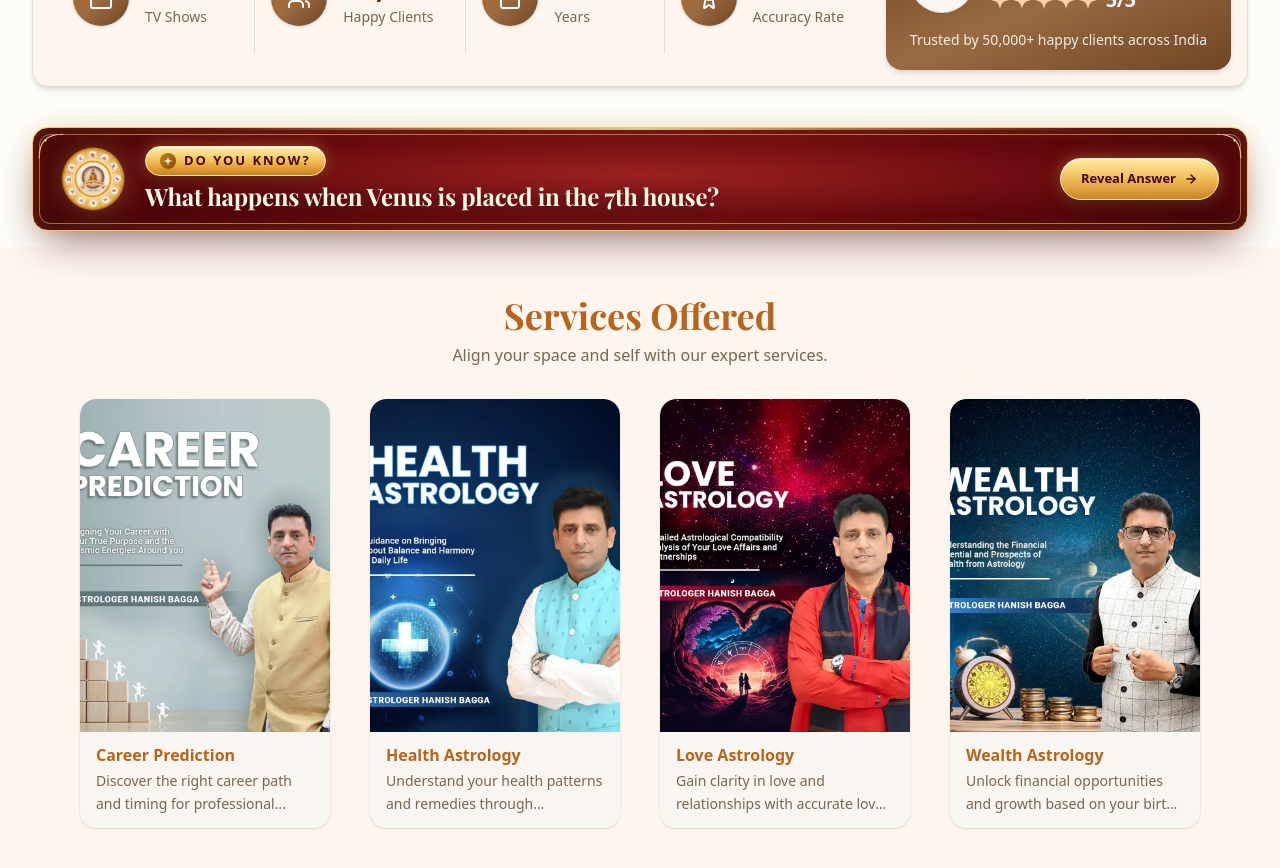
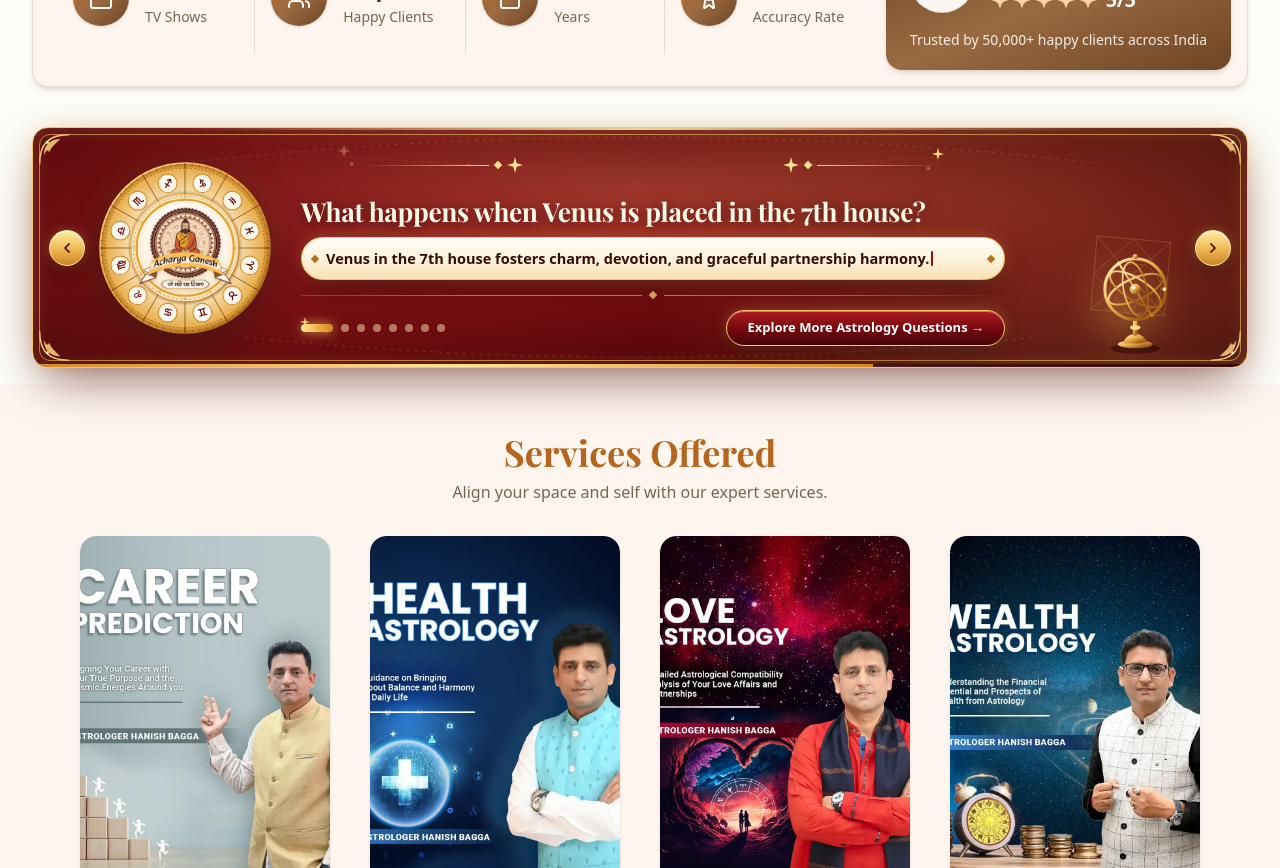
Before and after one commit to astroacharyaganesh/career-page, a React (Vite) app: page / in a window 1280 px wide. Shown: the part 880-1748 px from the top of the page. Built offline with nearby package versions, Linux system fonts and the light colour scheme; a web font is replaced by a local one.

Commit message:
refactor: simplify AstrologyQnaSection animations
Remove unused CSS animations and state logic for entry reveals to clean up the Q&A component.

```diff
--- a/src/components/home/AstrologyQnaSection.tsx
+++ b/src/components/home/AstrologyQnaSection.tsx
@@ -13,7 +13,6 @@ interface AstrologyQnaSectionProps {
 const ROTATE_INTERVAL_MS = 10000;
 const TYPEWRITER_CHAR_MS = 26;
 const TYPEWRITER_START_DELAY_MS = 220;
-const TYPEWRITER_REVEAL_DELAY_MS = 460;
 
 const ZODIAC_GLYPHS = [
   '♈\uFE0E',
@@ -205,11 +204,7 @@ const VedicChakraEmblem: React.FC<VedicChakraEmblemProps> = ({ className = '', c
 
 export const AstrologyQnaSection: React.FC<AstrologyQnaSectionProps> = ({ onOpenBooking }) => {
   const sectionRef = useRef<HTMLElement>(null);
-  const expandedPanelRef = useRef<HTMLElement>(null);
-  const isInitialRevealRef = useRef(false);
   const [isInView, setIsInView] = useState(false);
-  const [isRevealed, setIsRevealed] = useState(false);
-  const [isFromClickReveal, setIsFromClickReveal] = useState(false);
   const [activeIndex, setActiveIndex] = useState(0);
   const [isPaused, setIsPaused] = useState(false);
   const [isMoreModalOpen, setIsMoreModalOpen] = useState(false);
@@ -262,11 +257,6 @@ export const AstrologyQnaSection: React.FC<AstrologyQnaSectionProps> = ({ onOpen
   }, []);
 
   useEffect(() => {
-    if (!isRevealed) {
-      setTypedLength(0);
-      return;
-    }
-
     if (prefersReducedMotion) {
       setTypedLength(fullAnswer.length);
       return;
@@ -278,10 +268,8 @@ export const AstrologyQnaSection: React.FC<AstrologyQnaSectionProps> = ({ onOpen
     }
 
     setTypedLength(0);
-    const delayMs = isInitialRevealRef.current ? TYPEWRITER_REVEAL_DELAY_MS : TYPEWRITER_START_DELAY_MS;
     let intervalId: number | undefined;
     const startTimer = window.setTimeout(() => {
-      isInitialRevealRef.current = false;
       intervalId = window.setInterval(() => {
         setTypedLength((prev) => {
           if (prev >= fullAnswer.length) {
@@ -291,41 +279,29 @@ export const AstrologyQnaSection: React.FC<AstrologyQnaSectionProps> = ({ onOpen
           return prev + 1;
         });
       }, TYPEWRITER_CHAR_MS);
-    }, delayMs);
+    }, TYPEWRITER_START_DELAY_MS);
 
     return () => {
       window.clearTimeout(startTimer);
       if (intervalId !== undefined) window.clearInterval(intervalId);
     };
-  }, [activeIndex, fullAnswer, isInView, isRevealed, prefersReducedMotion]);
+  }, [activeIndex, fullAnswer, isInView, prefersReducedMotion]);
 
   useEffect(() => {
-    if (!isRevealed || isPaused || isMoreModalOpen || totalItems <= 1) return;
+    if (isPaused || isMoreModalOpen || totalItems <= 1) return;
 
     const timer = window.setInterval(() => {
-      setIsFromClickReveal(false);
       setActiveIndex((prev) => (prev + 1) % totalItems);
     }, ROTATE_INTERVAL_MS);
 
     return () => window.clearInterval(timer);
-  }, [activeIndex, isPaused, isMoreModalOpen, isRevealed, totalItems]);
-
-  const handleRevealSection = () => {
-    isInitialRevealRef.current = true;
-    setIsFromClickReveal(true);
-    setIsRevealed(true);
-    window.requestAnimationFrame(() => {
-      expandedPanelRef.current?.focus({ preventScroll: true });
-    });
-  };
+  }, [activeIndex, isPaused, isMoreModalOpen, totalItems]);
 
   const handlePrev = () => {
-    setIsFromClickReveal(false);
     setActiveIndex((prev) => (prev - 1 + totalItems) % totalItems);
   };
 
   const handleNext = () => {
-    setIsFromClickReveal(false);
     setActiveIndex((prev) => (prev + 1) % totalItems);
   };
 
@@ -342,118 +318,12 @@ export const AstrologyQnaSection: React.FC<AstrologyQnaSectionProps> = ({ onOpen
       className="w-full bg-background py-2.5 sm:py-4"
     >
       <div className="w-full max-w-[1536px] mx-auto px-4 sm:px-6 lg:px-8">
-        {!isRevealed ? (
-          <button
-            type="button"
-            onClick={handleRevealSection}
-            aria-expanded={false}
-            aria-controls="astrology-qna-expanded-panel"
-            className="group relative w-full text-left overflow-hidden rounded-2xl border-[1.5px] border-[#f0c56c] bg-[radial-gradient(ellipse_78%_95%_at_50%_45%,#931118_0%,#5c070b_56%,#2d0204_100%)] shadow-[0_18px_42px_-12px_rgba(68,5,8,0.58),0_0_26px_-4px_rgba(232,179,84,0.36),inset_0_0_18px_rgba(245,196,95,0.2)] transition-all duration-300 hover:-translate-y-0.5 hover:shadow-[0_24px_50px_-12px_rgba(68,5,8,0.68),0_0_34px_-2px_rgba(245,196,95,0.5)] focus-visible:outline-2 focus-visible:outline-offset-2 focus-visible:outline-[#ffe8a6] cursor-pointer"
-          >
-            {/* Soft Subtle Breathing Golden Spotlight */}
-            <div
-              aria-hidden="true"
-              className="pointer-events-none absolute inset-0 bg-[radial-gradient(ellipse_56%_72%_at_50%_50%,rgba(255,220,128,0.2)_0%,transparent_72%)] qna-teaser-aura"
-            />
-
-            {/* Periodic Specular Gold Sheen */}
-            {isInView && (
-              <span
-                aria-hidden="true"
-                className="pointer-events-none absolute inset-y-0 left-0 w-1/3 bg-gradient-to-r from-transparent via-[#ffe9a6]/16 to-transparent qna-badge-glint"
-              />
-            )}
-
-            {/* Top Edge Gold Highlight & Manuscript Hairline Frame */}
-            <div
-              aria-hidden="true"
-              className="pointer-events-none absolute top-0 left-1/2 -translate-x-1/2 h-[2px] w-[72%] bg-gradient-to-r from-transparent via-[#fff2b5]/80 to-transparent blur-[0.5px]"
-            />
-            <div
-              aria-hidden="true"
-              className="pointer-events-none absolute inset-[6px] rounded-[11px] border border-[#f2c66d]/55"
-            />
-
-            {/* Subtle Top/Bottom Corner Filigree Accents */}
-            <svg
-              aria-hidden="true"
-              viewBox="0 0 64 64"
-              className="pointer-events-none absolute top-1 left-1 z-20 h-8 w-8 sm:h-9 sm:w-9"
-              fill="none"
-            >
-              <defs>
-                <linearGradient id="teaserGoldCorner" x1="0" y1="0" x2="64" y2="64" gradientUnits="userSpaceOnUse">
-                  <stop offset="0%" stopColor="#fff7c8" />
-                  <stop offset="45%" stopColor="#ebb14d" />
-                  <stop offset="100%" stopColor="#9e5a10" />
-                </linearGradient>
-              </defs>
-              <path d="M4 46 C4 18 16 4 46 4" stroke="url(#teaserGoldCorner)" strokeWidth="2" strokeLinecap="round" />
-              <circle cx="15" cy="15" r="2" fill="#fff3bc" />
-            </svg>
-            <svg
-              aria-hidden="true"
-              viewBox="0 0 64 64"
-              className="pointer-events-none absolute top-1 right-1 z-20 h-8 w-8 sm:h-9 sm:w-9 -scale-x-100"
-              fill="none"
-            >
-              <path d="M4 46 C4 18 16 4 46 4" stroke="url(#teaserGoldCorner)" strokeWidth="2" strokeLinecap="round" />
-              <circle cx="15" cy="15" r="2" fill="#fff3bc" />
-            </svg>
-
-            <div className="relative z-10 flex flex-col sm:flex-row sm:items-center justify-between gap-3.5 sm:gap-5 px-5 py-4 sm:px-7 sm:py-4.5">
-              <div className="flex items-center gap-3.5 sm:gap-5 min-w-0">
-                <VedicChakraEmblem className="h-14 w-14 sm:h-16 sm:w-16 shrink-0" compact />
-
-                <div className="min-w-0 flex-1 space-y-1.5">
-                  <div
-                    className={`relative overflow-hidden inline-flex items-center gap-2 rounded-full border border-[#ffecb3] bg-gradient-to-b from-[#fff0a8] via-[#f4be54] to-[#cc8019] px-3.5 py-1 shadow-[0_6px_16px_-4px_rgba(0,0,0,0.45),0_0_16px_rgba(245,196,95,0.4),inset_0_1px_0_rgba(255,255,255,0.95)] ${
-                      isInView ? 'qna-drop-in' : 'opacity-0 -translate-y-6'
-                    }`}
-                  >
-                    <span
-                      aria-hidden="true"
-                      className="pointer-events-none absolute inset-y-0 left-0 w-1/2 bg-gradient-to-r from-transparent via-white/45 to-transparent qna-badge-glint"
-                    />
-                    <span className="relative inline-flex h-4 w-4 items-center justify-center rounded-full bg-gradient-to-br from-[#cf871d] to-[#834609] text-[#fff6d6] shadow-inner shrink-0">
-                      <svg viewBox="0 0 24 24" className="h-2.5 w-2.5" fill="currentColor" aria-hidden="true">
-                        <path d="M12 1.5L14.4 9.6L22.5 12L14.4 14.4L12 22.5L9.6 14.4L1.5 12L9.6 9.6L12 1.5Z" />
-                      </svg>
-                    </span>
-                    <span className="relative text-[12px] sm:text-[13px] font-extrabold uppercase tracking-[0.15em] text-[#460709] whitespace-nowrap">
-                      DO YOU KNOW?
-                    </span>
-                  </div>
-
-                  <h2 className="font-serif-display text-[1.12rem] sm:text-[1.35rem] lg:text-[1.5rem] font-bold text-[#fff9e8] leading-[1.24] tracking-[-0.01em] drop-shadow-[0_2px_8px_rgba(0,0,0,0.5)]">
-                    {currentItem.question}
-                  </h2>
-                </div>
-              </div>
-
-              <div className="shrink-0 w-full sm:w-auto flex items-center justify-center sm:justify-end">
-                <span className="relative overflow-hidden inline-flex w-full sm:w-auto items-center justify-center gap-2 rounded-full border border-[#ffe8a6] bg-gradient-to-b from-[#ffec9f] via-[#f0bc58] to-[#cb8420] px-5 py-2.5 min-h-[42px] text-xs sm:text-[13px] font-extrabold text-[#450608] shadow-[0_8px_20px_-4px_rgba(0,0,0,0.48),0_0_16px_rgba(245,196,95,0.42),inset_0_1px_0_rgba(255,255,255,0.92)] group-hover:brightness-105 transition-all whitespace-nowrap shrink-0">
-                  <span
-                    aria-hidden="true"
-                    style={{ animationDelay: '1.6s' }}
-                    className="pointer-events-none absolute inset-y-0 left-0 w-1/2 bg-gradient-to-r from-transparent via-white/40 to-transparent qna-badge-glint"
-                  />
-                  <span className="relative">Reveal Answer</span>
-                  <ArrowRight className="relative w-3.5 h-3.5 stroke-[2.5] transition-transform duration-200 group-hover:translate-x-0.5" />
-                </span>
-              </div>
-            </div>
-          </button>
-        ) : (
         <article
-          ref={expandedPanelRef}
-          id="astrology-qna-expanded-panel"
-          tabIndex={-1}
           onMouseEnter={() => setIsPaused(true)}
           onMouseLeave={() => setIsPaused(false)}
           onFocus={() => setIsPaused(true)}
           onBlur={() => setIsPaused(false)}
-          className="qna-reveal-section group relative w-full overflow-hidden rounded-2xl border-[1.5px] border-[#f0c56c] bg-[radial-gradient(ellipse_78%_90%_at_50%_42%,#931118_0%,#5c070b_54%,#2d0204_100%)] shadow-[0_20px_48px_-12px_rgba(68,5,8,0.6),0_0_28px_-4px_rgba(232,179,84,0.38),inset_0_0_22px_rgba(245,196,95,0.22)] transition-shadow duration-300 hover:shadow-[0_24px_54px_-12px_rgba(68,5,8,0.7),0_0_34px_-2px_rgba(245,196,95,0.48)] focus:outline-none"
+          className="group relative w-full overflow-hidden rounded-2xl border-[1.5px] border-[#f0c56c] bg-[radial-gradient(ellipse_78%_90%_at_50%_42%,#931118_0%,#5c070b_54%,#2d0204_100%)] shadow-[0_20px_48px_-12px_rgba(68,5,8,0.6),0_0_28px_-4px_rgba(232,179,84,0.38),inset_0_0_22px_rgba(245,196,95,0.22)] transition-shadow duration-300 hover:shadow-[0_24px_54px_-12px_rgba(68,5,8,0.7),0_0_34px_-2px_rgba(245,196,95,0.48)]"
         >
           {/* Overhead Golden Spotlight Illuminating Question & Answer + Left/Right Celestial Glows */}
           <div
@@ -675,7 +545,7 @@ export const AstrologyQnaSection: React.FC<AstrologyQnaSectionProps> = ({ onOpen
               <div className="flex-1 min-w-0 flex items-center">
                 <div
                   className={`relative overflow-hidden inline-flex items-center gap-2 rounded-full border border-[#ffecb3] bg-gradient-to-b from-[#fff0a8] via-[#f4be54] to-[#cc8019] px-4 py-1.5 shadow-[0_6px_18px_-4px_rgba(0,0,0,0.48),0_0_18px_rgba(245,196,95,0.42),inset_0_1px_0_rgba(255,255,255,0.95)] ${
-                    isFromClickReveal ? '' : isInView ? 'qna-drop-in' : 'opacity-0 -translate-y-6'
+                    isInView ? 'qna-drop-in' : 'opacity-0 -translate-y-6'
                   }`}
                 >
                   <span
@@ -706,7 +576,7 @@ export const AstrologyQnaSection: React.FC<AstrologyQnaSectionProps> = ({ onOpen
 
               <div
                 className={`relative overflow-hidden inline-flex items-center gap-2.5 rounded-full border border-[#ffecb3] bg-gradient-to-b from-[#fff0a8] via-[#f4be54] to-[#cc8019] px-5 py-1.5 shadow-[0_8px_20px_-4px_rgba(0,0,0,0.48),0_0_20px_rgba(245,196,95,0.45),inset_0_1px_0_rgba(255,255,255,0.95)] ${
-                  isFromClickReveal ? '' : isInView ? 'qna-drop-in' : 'opacity-0 -translate-y-6'
+                  isInView ? 'qna-drop-in' : 'opacity-0 -translate-y-6'
                 }`}
               >
                 <span
@@ -757,11 +627,7 @@ export const AstrologyQnaSection: React.FC<AstrologyQnaSectionProps> = ({ onOpen
                   {currentItem.question}
                 </h2>
 
-                <div
-                  className={`relative rounded-xl sm:rounded-full border-[1.5px] border-[#f4c76a] bg-gradient-to-b from-[#fffdf7] via-[#fdf3dc] to-[#f8e1b4] px-4 py-2 sm:px-6 sm:py-2.5 shadow-[0_12px_28px_-8px_rgba(0,0,0,0.52),0_0_20px_-4px_rgba(245,196,95,0.42),inset_0_1px_0_rgba(255,255,255,0.96)] ${
-                    isFromClickReveal ? 'qna-answer-reveal' : ''
-                  }`}
-                >
+                <div className="relative rounded-xl sm:rounded-full border-[1.5px] border-[#f4c76a] bg-gradient-to-b from-[#fffdf7] via-[#fdf3dc] to-[#f8e1b4] px-4 py-2 sm:px-6 sm:py-2.5 shadow-[0_12px_28px_-8px_rgba(0,0,0,0.52),0_0_20px_-4px_rgba(245,196,95,0.42),inset_0_1px_0_rgba(255,255,255,0.96)]">
                   <span
                     aria-hidden="true"
                     className="hidden sm:block absolute left-2.5 top-1/2 -translate-y-1/2 h-1.5 w-1.5 rotate-45 bg-[#b87118]"
@@ -808,10 +674,7 @@ export const AstrologyQnaSection: React.FC<AstrologyQnaSectionProps> = ({ onOpen
                       role="tab"
                       aria-selected={isCurrent}
                       aria-label={`View question ${idx + 1}: ${item.question}`}
-                      onClick={() => {
-                        setIsFromClickReveal(false);
-                        setActiveIndex(idx);
-                      }}
+                      onClick={() => setActiveIndex(idx)}
                       className={`h-2 rounded-full transition-all duration-300 cursor-pointer ${
                         isCurrent
                           ? 'w-8 bg-gradient-to-r from-[#ffe699] via-[#f0b44b] to-[#d48820] shadow-[0_0_12px_rgba(245,196,95,0.75)]'
@@ -850,7 +713,6 @@ export const AstrologyQnaSection: React.FC<AstrologyQnaSectionProps> = ({ onOpen
             </div>
           )}
         </article>
-        )}
       </div>
 
       {/* Quick Q&A Explorer Modal */}
--- a/src/index.css
+++ b/src/index.css
@@ -242,49 +242,6 @@
   animation: qna-cursor-blink 0.9s steps(1, end) infinite;
 }
 
-@keyframes qna-teaser-aura {
-  0%, 100% {
-    opacity: 0.42;
-  }
-  50% {
-    opacity: 0.95;
-  }
-}
-
-.qna-teaser-aura {
-  animation: qna-teaser-aura 3.6s ease-in-out infinite;
-}
-
-@keyframes qna-reveal-section {
-  0% {
-    opacity: 0;
-    transform: translateY(-8px) scale(0.985);
-  }
-  100% {
-    opacity: 1;
-    transform: translateY(0) scale(1);
-  }
-}
-
-.qna-reveal-section {
-  animation: qna-reveal-section 0.48s cubic-bezier(0.16, 1, 0.3, 1) both;
-}
-
-@keyframes qna-answer-reveal {
-  0% {
-    opacity: 0;
-    transform: translateY(8px);
-  }
-  100% {
-    opacity: 1;
-    transform: translateY(0);
-  }
-}
-
-.qna-answer-reveal {
-  animation: qna-answer-reveal 0.42s cubic-bezier(0.16, 1, 0.3, 1) 0.24s both;
-}
-
 @keyframes horoscope-panel-enter {
   from {
     opacity: 0;
@@ -311,9 +268,6 @@
   .qna-badge-glint,
   .qna-armillary-spin,
   .qna-cursor-blink,
-  .qna-teaser-aura,
-  .qna-reveal-section,
-  .qna-answer-reveal,
   .horoscope-panel-enter {
     animation: none;
   }
```
